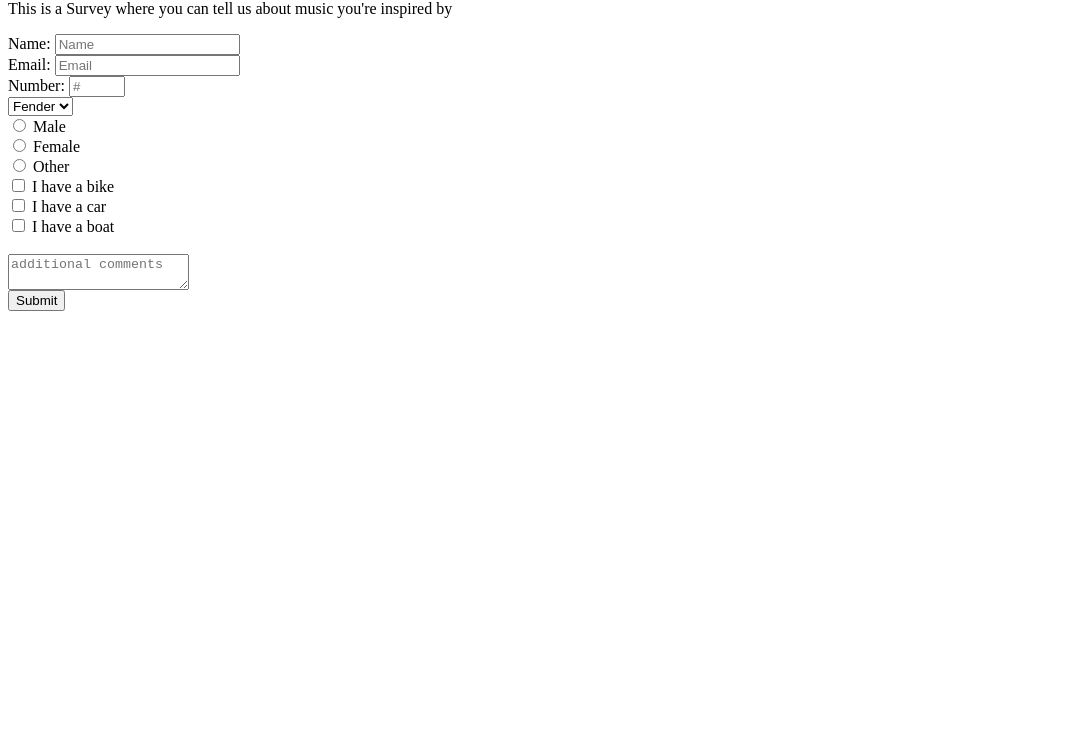
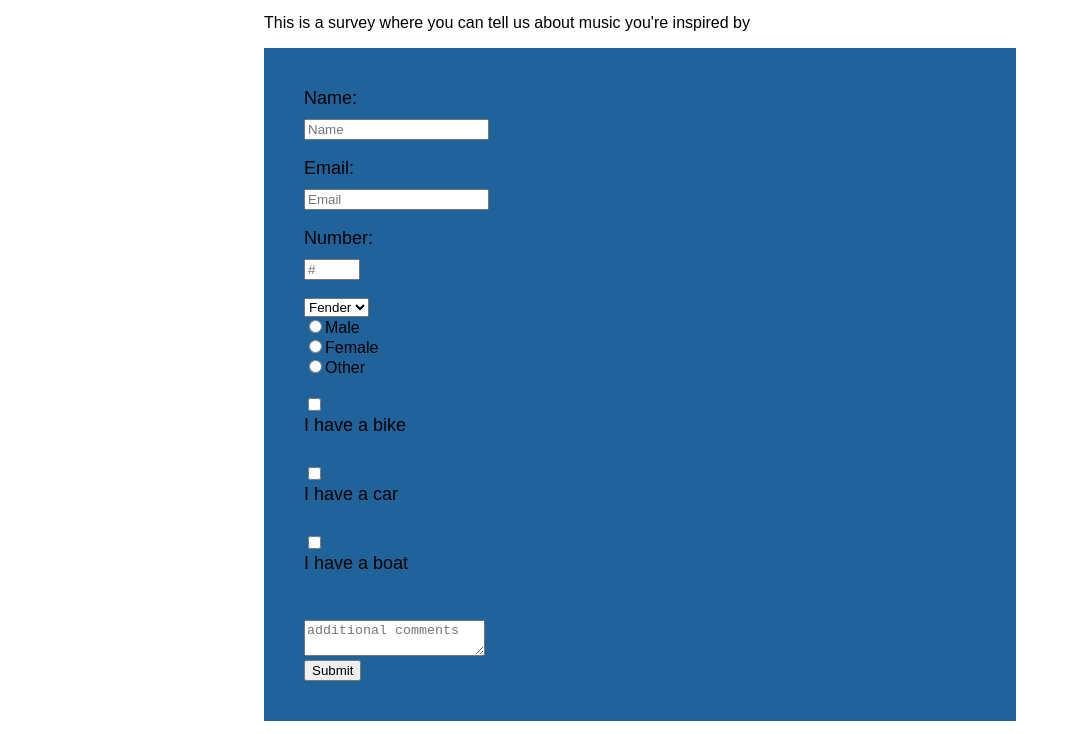
Before and after one commit to RoshRoslin/survery_form, a plain HTML site: page index.html in a window 1280 px wide. Shown: the part 66-800 px from the top of the page, without its empty margins (0-1071 px from the left). Drawn offline with Linux system fonts and the light colour scheme.

Commit message:
background color etc.

```diff
--- a/index.html
+++ b/index.html
@@ -1,15 +1,48 @@
+<!DOCTYPE html>
 <html lang ="en">
   <head>
+
+    <style>
+      body {
+        font-family: sans-serif;
+        padding-left: 20%;
+        padding-right: 20%;
+
+      }
+
+      label {
+        font-size: 18px;
+        display: block;
+        padding-bottom: 10px;
+      }
+      input {
+        display: block;
+      }
+      form {
+        background-color: #20639B;
+        padding: 40px 40px 40px 40px
+      }
+
+      .radio-inline {
+        display: inline-block;
+      }
+      .checkbox {
+        display: inline-block;
+      }
+    </style>
   </head>
 
   <body>
     <h1 id="title">Tell me about music</h1>
-    <p id = "description">This is a Survey where you can tell us about music you're inspired by
+    <p id = "description">This is a survey where you can tell us about music you're inspired by
     </p>
     <form id = "survey-form">
-  <label id = "name-label">  Name: </label>  <input type = "text" name ="name" required id="name" placeholder = "Name"><br>
-  <label id= "email-label">  Email: </label><input type ="email" name ="name" required id ="email" placeholder = "Email"><br>
-  <label id= "number-label">  Number:</label> <input type = "number" name ="name" required id ="number" min = "0" max ="10" placeholder = "#"><br>
+  <label id = "name-label">  Name: </label>
+   <input type = "text" name ="name" required id="name" placeholder = "Name"><br>
+  <label id= "email-label">  Email: </label>
+  <input type ="email" name ="name" required id ="email" placeholder = "Email"><br>
+  <label id= "number-label">  Number:</label>
+  <input type = "number" name ="name" required id ="number" min = "0" max ="10" placeholder = "#"><br>
   <select id="dropdown" name="guitars">
   <option value="fender">Fender</option>
   <option value="gibson">Gibson</option>
@@ -17,18 +50,16 @@
   <option value="kiesel">Kiesel</option>
   </select>
   <br>
-  <input type="radio" id="male" name="gender" value="male">
-<label for="male">Male</label><br>
-<input type="radio" id="female" name="gender" value="female">
-<label for="female">Female</label><br>
-<input type="radio" id="other" name="gender" value="other">
-<label for="other">Other</label>
+  <input type="radio" id="male" class = "radio-inline" name="gender" value="male">Male <br>
+  <input type="radio" id="female" class = "radio-inline" name="gender" value="female">Female<br>
+  <input type="radio" id="other" class = "radio-inline"  name="gender" value="other">Other<br>
+
 <br>
-<input type="checkbox" id="vehicle1" name="vehicle1" value="Bike">
+<input type="checkbox" id="vehicle1" name="vehicle1" value="Bike" class = "checkbox">
 <label for="vehicle1"> I have a bike</label><br>
-<input type="checkbox" id="vehicle2" name="vehicle2" value="Car">
+<input type="checkbox" id="vehicle2" name="vehicle2" value="Car" class = "checkbox">
 <label for="vehicle2"> I have a car</label><br>
-<input type="checkbox" id="vehicle3" name="vehicle3" value="Boat">
+<input type="checkbox" id="vehicle3" name="vehicle3" value="Boat" class = "checkbox">
 <label for="vehicle3"> I have a boat</label><br>
 <br>
 <textarea placeholder = "additional comments"></textarea>
```
